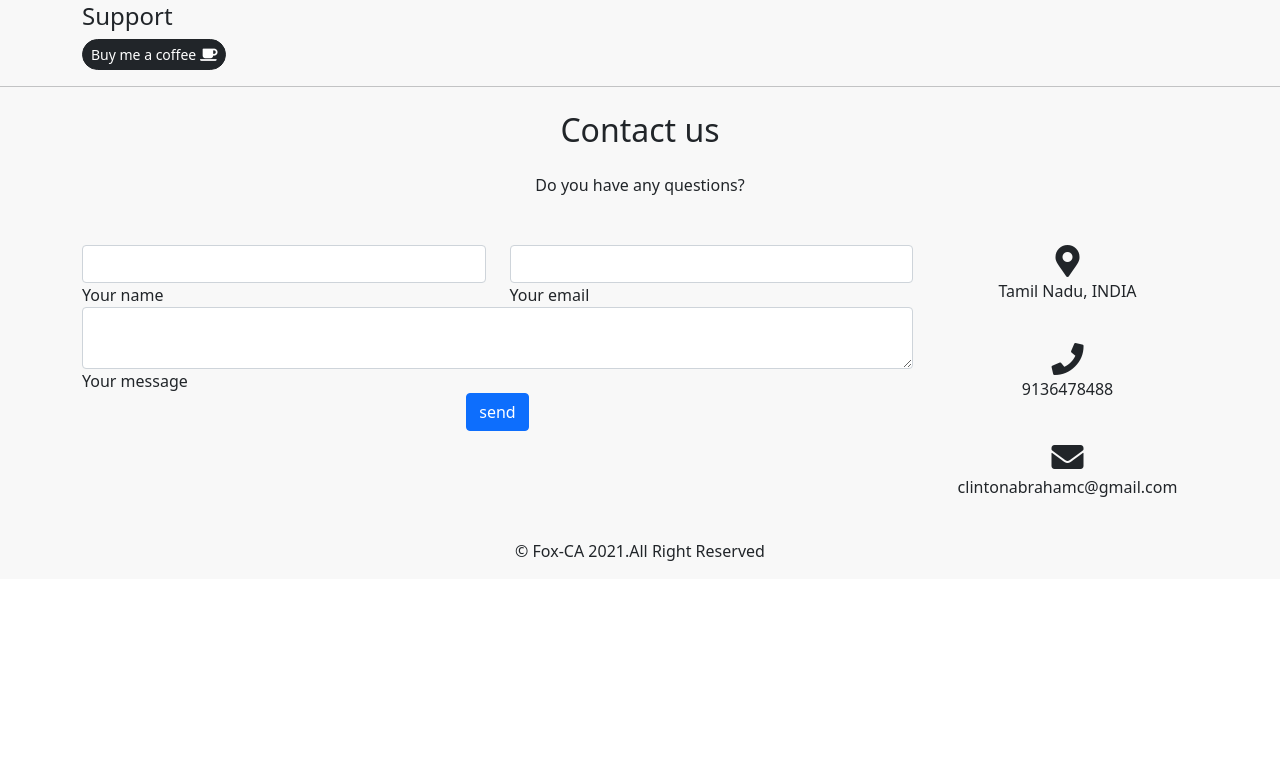
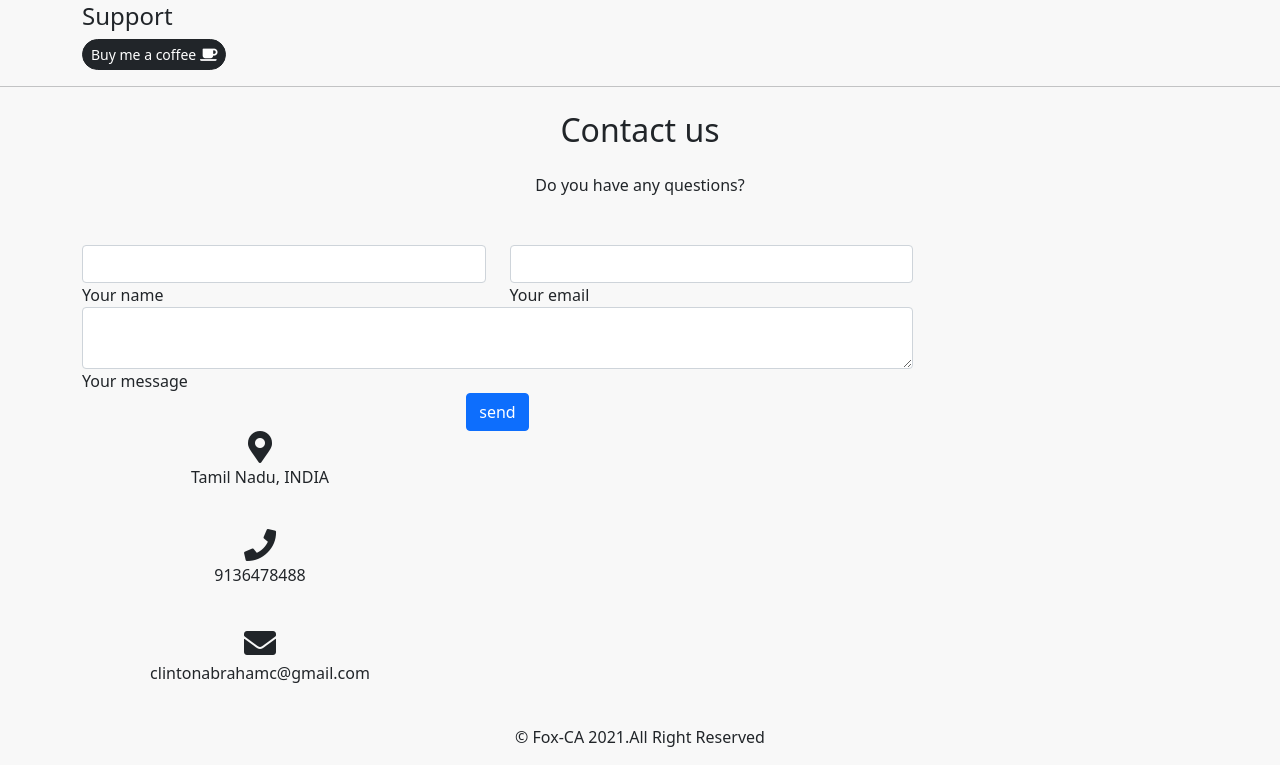
Before and after one commit to Franklin-Graham/Blog-CLINTON, a Django app: page / in a window 1280 px wide. Shown: the part 2089-2854 px from the top of the page. Before the commit the page ends 2650 px from the top, so only its background shows below. Run offline with Django 3.2, Linux system fonts and the light colour scheme; data comes from the database, SQL or seed files in the repository; some libraries are stand-ins or nearby versions.

Commit message:
second commit

```diff
--- a/templates/about.html
+++ b/templates/about.html
@@ -174,7 +174,7 @@ Download my CV(resume) here <a style="text-decoration:none;" href ="{{i.resume.u
 <!--            </div>-->
  <script>
      function func() {
-     window.alert("message send successfully..");
+     alert("message send successfully..");
      }
  </script>
             <div class="status"></div>
@@ -182,7 +182,7 @@ Download my CV(resume) here <a style="text-decoration:none;" href ="{{i.resume.u
         <!--Grid column-->
 
         <!--Grid column-->
-        <div class="col-md-3 text-center">
+        <div class="col-12 col-sm-12 col-md-4 xol-lg-4 text-center">
             <ul class="list-unstyled mb-0">
                 <li><i class="fas fa-map-marker-alt fa-2x"></i>
                     <p>Tamil Nadu, INDIA</p>
```
